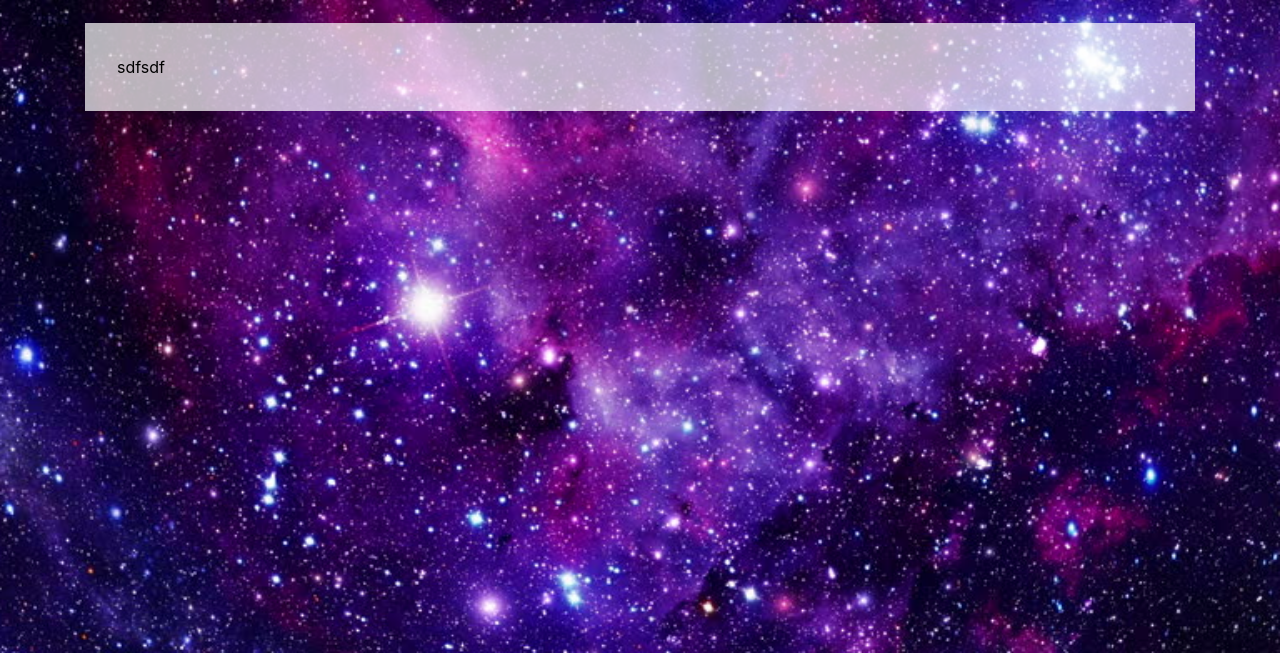
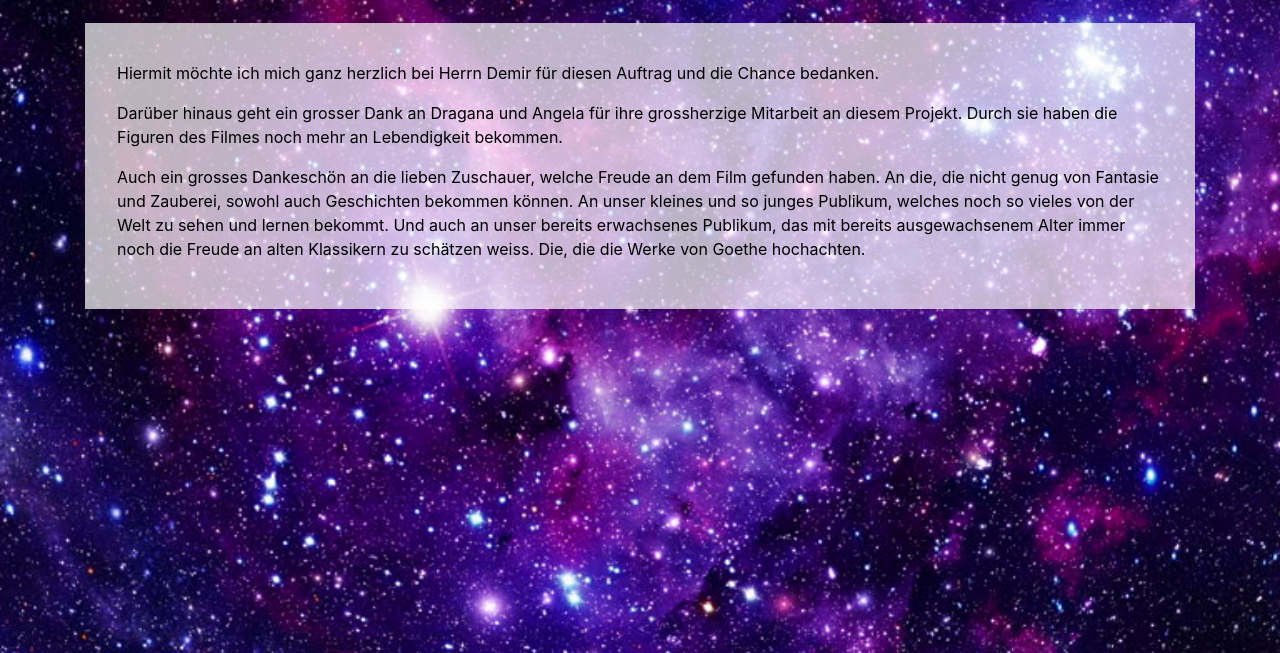
Before and after one commit to miagudelj/Zauberlehrling, a plain HTML site: page pages/dankesrede.html in a window 1280 px wide. Shown: the part 147-800 px from the top of the page. Drawn offline with nearby package versions, Linux system fonts and the light colour scheme.

Commit message:
added text to dankesrede.html

```diff
--- a/pages/dankesrede.html
+++ b/pages/dankesrede.html
@@ -81,7 +81,18 @@
 <div class="container">
     <h1>Dankesrede</h1>
     <div class="bodyblock">
-        sdfsdf
+        <p>
+            Hiermit möchte ich mich ganz herzlich bei Herrn Demir für diesen Auftrag und die Chance bedanken.
+        <p>
+            Darüber hinaus geht ein grosser Dank an Dragana und Angela für ihre grossherzige Mitarbeit an diesem Projekt.
+            Durch sie haben die Figuren des Filmes noch mehr an Lebendigkeit bekommen.
+        <p>
+            Auch ein grosses Dankeschön an die lieben Zuschauer, welche Freude an dem Film gefunden haben.
+        An die, die nicht genug von Fantasie und Zauberei, sowohl auch Geschichten bekommen können.
+        An unser kleines und so junges Publikum, welches noch so vieles von der Welt zu sehen und lernen bekommt.
+        Und auch an unser bereits erwachsenes Publikum, das mit bereits ausgewachsenem Alter immer noch die Freude an
+        alten Klassikern zu schätzen weiss. Die, die die Werke von Goethe hochachten.
+        </p>
     </div>
 </div>
 </body>
```
